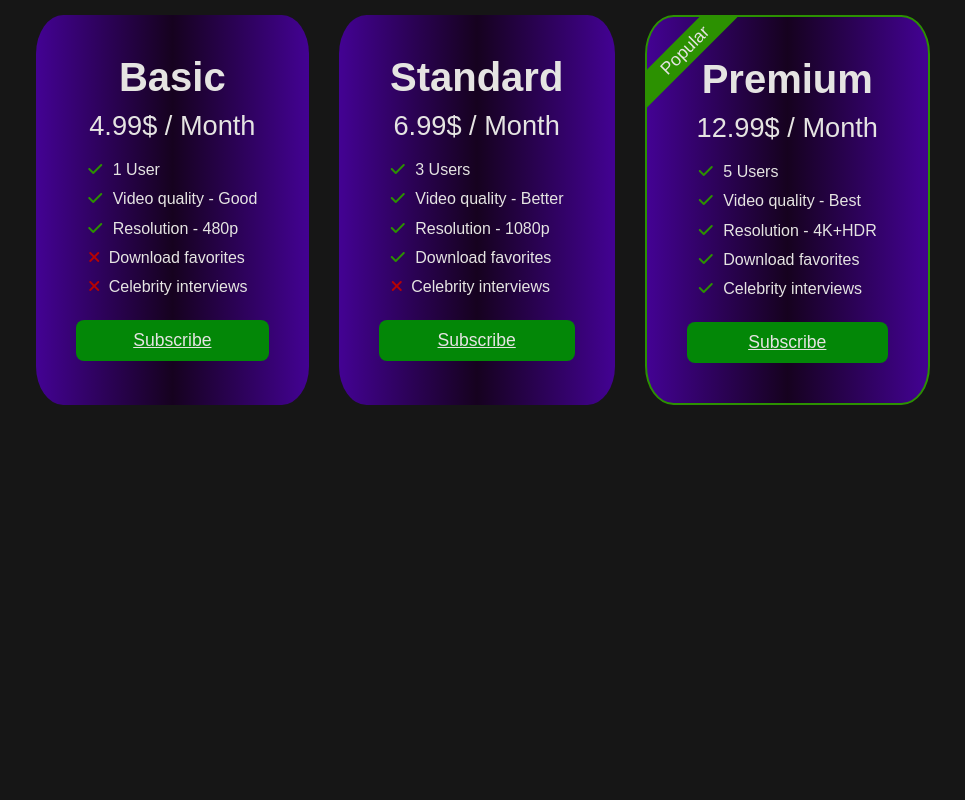
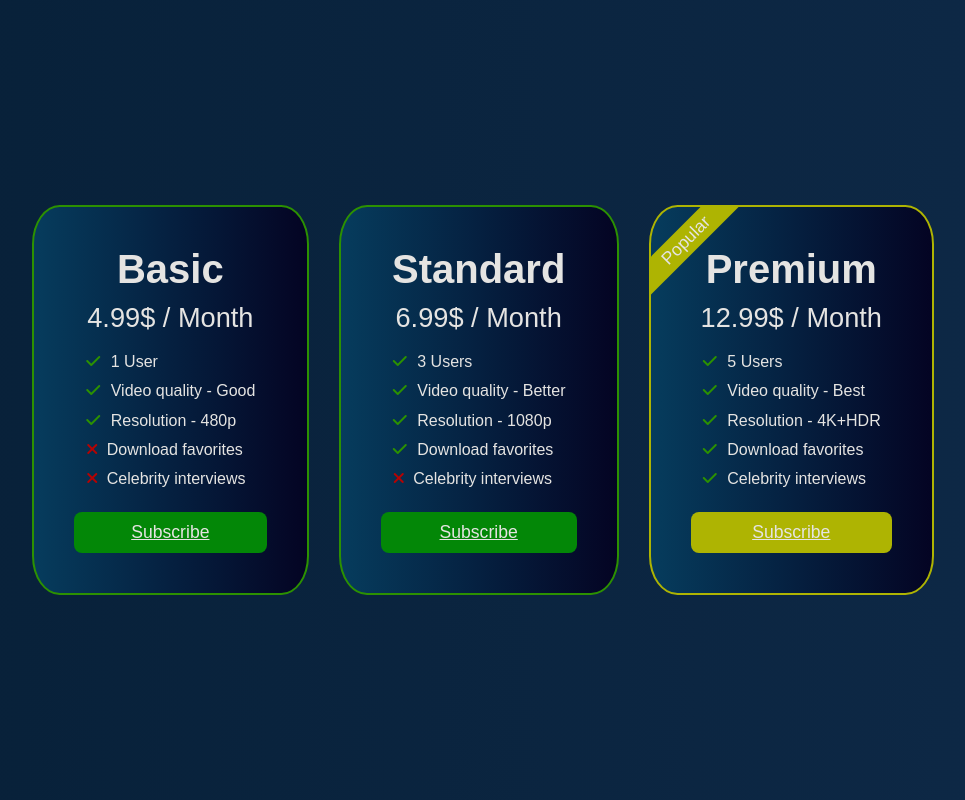
Before and after one commit to PawelJ97/pricingTable, a plain HTML site: page index.html in a window 1280 px wide. Shown: the whole page, without its empty margins (157-1122 px from the left). Drawn offline with Linux system fonts and the light colour scheme.

Commit message:
visual changes, add @media

```diff
--- a/style.css
+++ b/style.css
@@ -2,10 +2,11 @@
     margin: 0;
     padding: 0;
     font-family: Arial, Helvetica, sans-serif;
+    box-sizing: border-box;
 }
 
 body{
-    background-color:  #000000e9;
+    background: linear-gradient(to right, #072038, #0e2947);
 }
 
 .offer {
@@ -14,14 +15,15 @@ body{
     justify-content: center;
 }
 
-.plan{
+.offer .plan{
     padding: 2.5rem;
     margin: 15px;
     border-radius: 10%;
-    background:linear-gradient(90deg, #430293, #16021f, #430293);
+    background: linear-gradient(to left, #040423, #063c5d);;
     color: #E5E4E2;
     text-align: center;
     overflow: hidden;
+    border: 2px solid #2c9101;
 }
 
 .plan h2{
@@ -60,13 +62,17 @@ body{
     display: block;
     padding: 10px 30px;
     margin-top: 1.5rem;
-    color: #E5E4E2;
+    color: #e5e4e2;
     background-color: #038707;
     border-radius: 8px;
 }
 
 .plan.top {
-    border: 2px solid #2c9101;
+    border: 2px solid #aeb402;
+}
+
+.plan.top a{
+    background-color: #aeb402;
 }
 
 .popular-choice{
@@ -77,10 +83,47 @@ body{
     position: absolute;
     font-size:1.1rem;
     padding: 3px;
-    background-color: #2c9101;
+    background-color: #aeb402;
     color: #E5E4E2;
     width: 130px;
     left: -70px;
     top: -20px;
     transform: rotate(-45deg);
 }
+
+/* ---> @MEDIA <--- */
+
+/*Laptops, Desktops*/
+@media only screen and (min-width:920px) {
+    .offer{
+        height: 100vh;
+    }
+
+    .offer .plan{
+        margin: auto 15px;
+    }
+
+}
+
+/*SCREEN - 4K*/
+@media only screen and (min-width: 1900px){
+    .offer .plan{
+        width: 22%;
+    }
+    .plan ul.details{
+        font-size: 1.7rem;
+    }
+
+    .plan a{
+        font-size: 1.7rem;
+    }
+
+    .plan h2{
+        font-size: 3.7rem;
+    }
+
+    .plan .price{
+        font-size: 2.7rem;
+    }
+
+}
```
